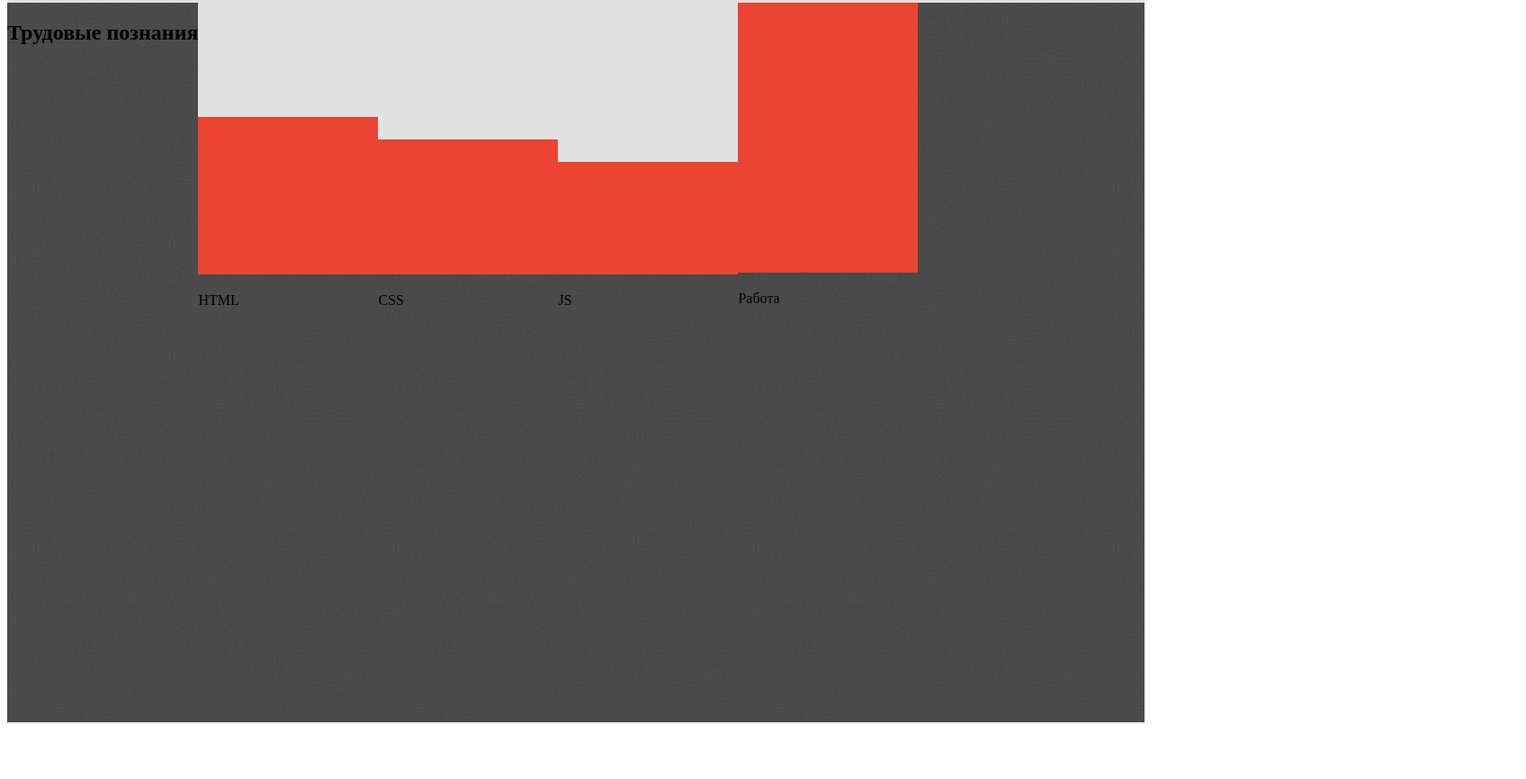
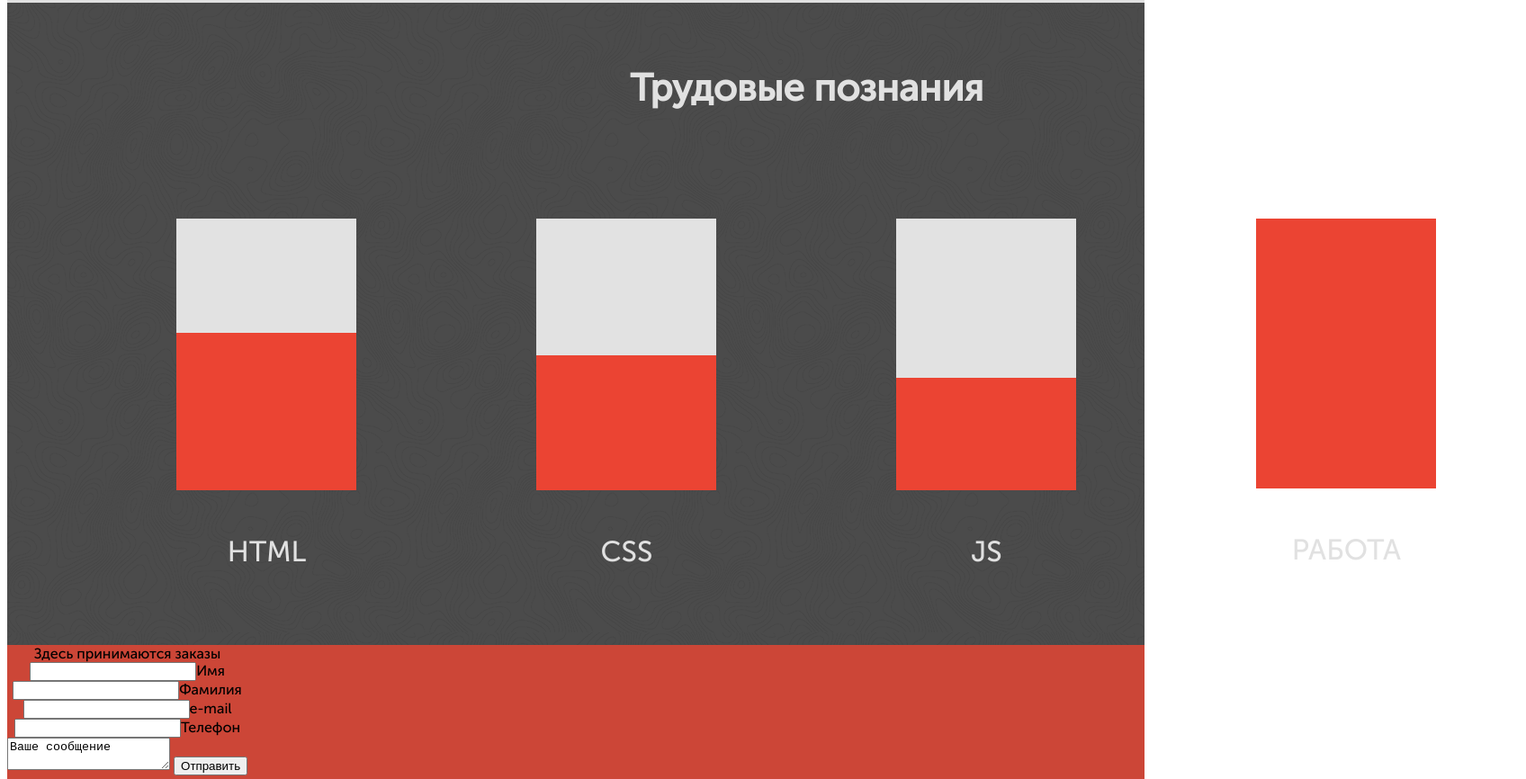
Before and after one commit to StGreg13/MineSite, a plain HTML site: page site/index.html in a window 1280 px wide. Shown: the part 2609-3475 px from the top of the page at 90% size, 1696 px wide, since content can reach past the window. Before the commit the page ends 3420 px from the top, so only its background shows below. Drawn offline with Linux system fonts and the light colour scheme; files whose address does not match are found by name.

Commit message:
2 frame on site

```diff
--- a/site/index.html
+++ b/site/index.html
@@ -58,24 +58,51 @@
 
 		</div>
 	</div>
-	<div class="infographic">
-		<h2>Трудовые познания</h2>
-		<div class="tabs">
-			<div class="bites">
-				<img src="img/info-g/html.png" alt="">
-				<p>HTML</p>
+	<div class="bigblock">
+		<div class="work-exp">
+			<h2>Трудовые познания</h2>
+			<div class="infograph">
+				<div class="blocks">
+					<img src="img/info-g/html.png" alt="HTML">
+					<div class="text">HTML</div>
+				</div>
+				<div class="blocks">
+					<img src="img/info-g/CSS.png" alt="CSS">
+					<div class="text">CSS</div>
+				</div>
+				<div class="blocks">
+					<img src="img/info-g/JS.png" alt="JS">
+					<div class="text">JS</div>
+				</div>
+				<div class="blocks">
+					<img src="img/info-g/work.png" alt="Work">
+					<div class="text">РАБОТА</div>
+				</div>
 			</div>
-			<div class="bites">
-				<img src="img/info-g/CSS.png" alt="">
-				<p>CSS</p>
-			</div>
-			<div class="bites">
-				<img src="img/info-g/JS.png" alt="">
-				<p>JS</p>
-			</div>
-			<div class="bites">
-				<img src="img/info-g/work.png" alt="">
-				<p>Работа</p>
+		</div>
+	</div>
+	<div class="bg-cu">
+		<div class="co-us">
+			<div>Здесь принимаются заказы</div>
+			<div>
+				<div>
+					<div class="wr-block">
+						<input name="wr-ar" type="text">Имя
+					</div>
+					<div class="wr-block">
+						<input name="wr-ar" type="text">Фамилия
+					</div>
+					<div class="wr-block">
+						<input name="wr-ar" type="text">e-mail
+					</div>
+					<div class="wr-block">
+						<input name="wr-ar" type="text">Телефон
+					</div>
+				</div>
+				<div>
+					<textarea>Ваше сообщение</textarea>
+					<button>Отправить</button>
+				</div>
 			</div>
 		</div>
 	</div>
--- a/site/style.css
+++ b/site/style.css
@@ -100,20 +100,54 @@
 	margin: 54px;
 	text-align: center;
 }
-.workplace{
-	margin:
+.bigblock {
+	display: flex;
+	text-align: center;
+	background: url(../bg/bg-b-g.png);
+	font-family: "MuseoSansCurl";
 }
-.infographic{
+.bigblock h2{
+	border: 0;
+	margin-top: 70px;
+	font-size: 42px;
+	color: #e1e1e1;
+}
+.work-exp {
+	margin-left: 7%;
+}
+.infograph{
 	display: flex;
-	background: #1f1f1f url(../bg/bg-b-g.png);
-	width: 100%;
-	height: 800px;
+	text-align: center;
+	justify-content: space-between;
 }
-.tabs{
-	display: block;
-	justify-content: space-between;
+.blocks {
+	border: 0;
+	margin: 85px 100px;
 
 }
-.bites {
-	float: left;
+.blocks {
+	font-size: 32px;
+	color: #e1e1e1;
 }
+.text {
+	margin-top: 41px;
+}
+.box {
+	border: 2px solid #000000;
+	width: 50px; height: 100px;
+}
+.bg-cu{
+	display: flex;
+	width: 100%; height: 800px;
+	text-align: center;
+	background: #cc4637;
+	font-family: "MuseoSansCurl";
+}
+.wr-ar {
+	    padding: 0 0 5px!important;
+    font-weight: normal;
+    width: 100%!important;
+	border-bottom: 3px solid #000000 !important;
+	    background: transparent!important;
+
+}
```
Also changed, not shown: site/img/mail.png (added), 1 other file.
